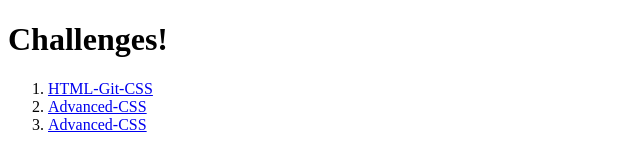
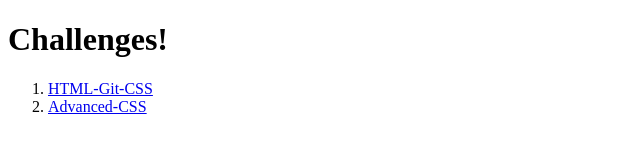
Before and after one commit to its-jefe/Work-Day-Scheduler, a plain HTML site: page index.html in a window 1280 px wide. Shown: the whole page, without its empty margins (0-640 px from the left). Drawn offline with Linux system fonts and the light colour scheme.

Commit message:
one change to home index.html after merge

```diff
--- a/index.html
+++ b/index.html
@@ -17,9 +17,6 @@
     <li>
       <a href=".\02-Advanced-CSS\index.html">Advanced-CSS</a>
     </li>
-    <li>
-      <a href=".\02-Advanced-CSS\">Advanced-CSS</a>
-    </li>
   </ol>
 </body>
 </html>
```
